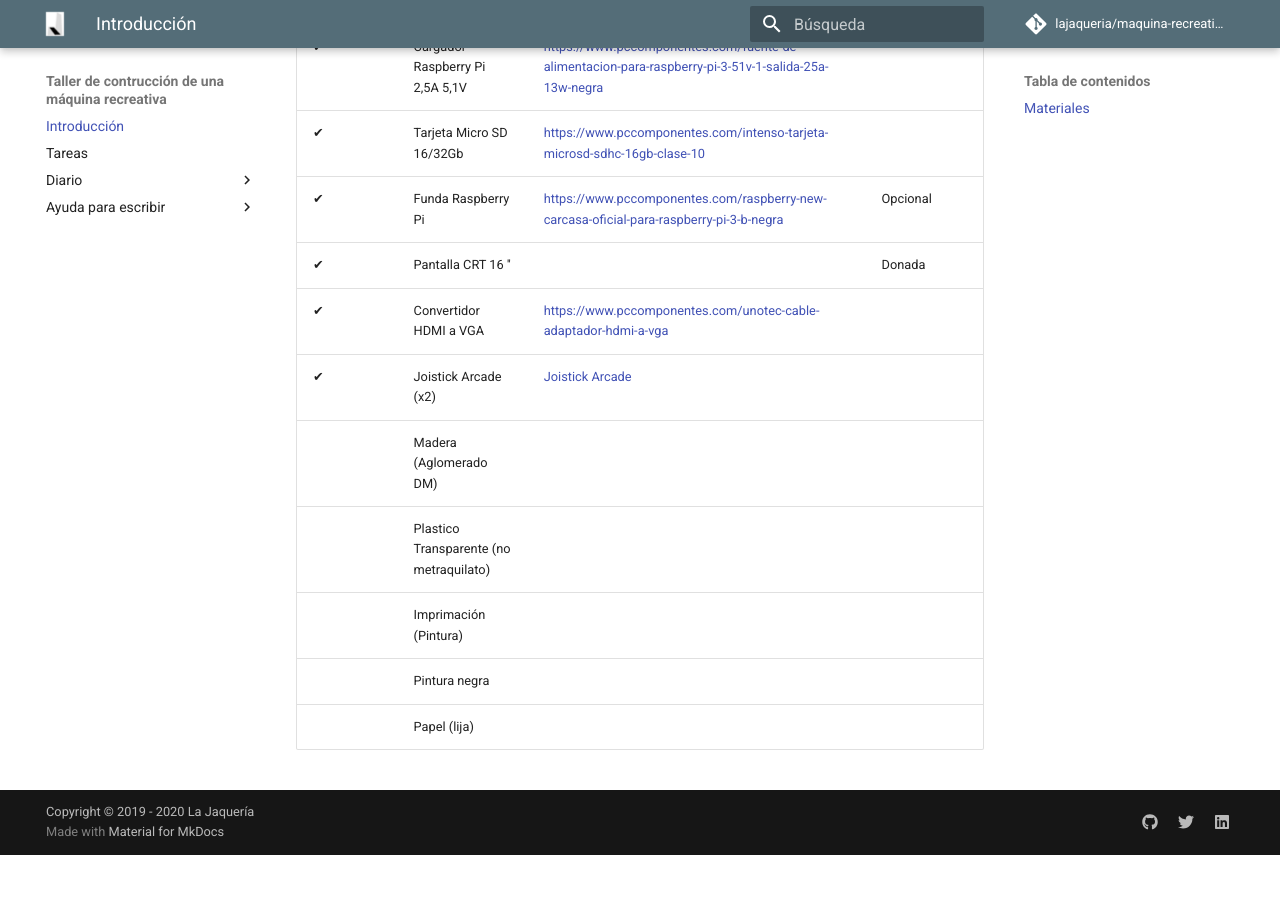
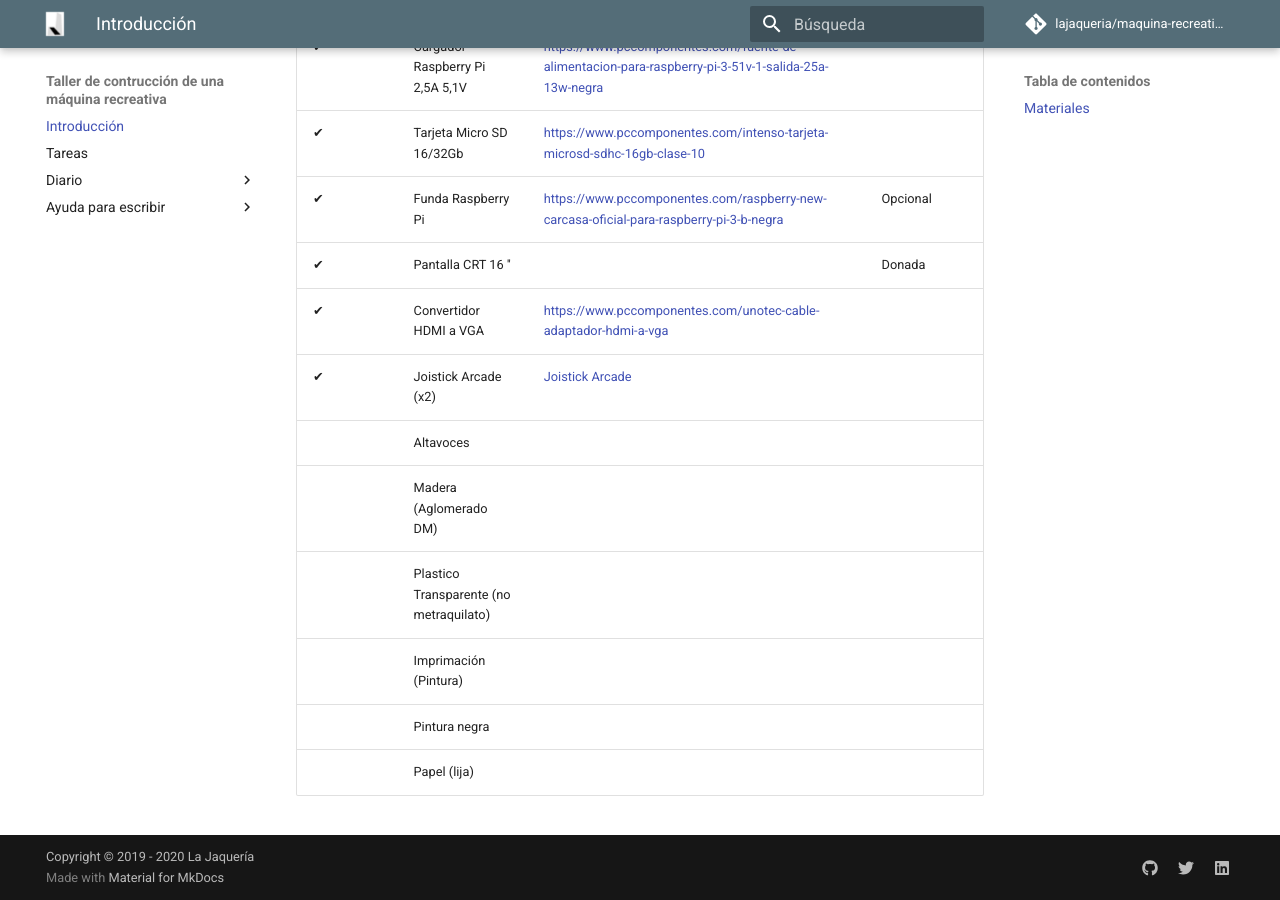
Before and after one commit to LaJaqueria/maquina-recreativa, an MkDocs documentation site: the page built from docs/index.md, in a window 1280 px wide and 900 px high, scrolled down 1194 px. Built offline with MkDocs 1.6.1 and Material for MkDocs 9.7.7, drawn with Linux system fonts in a browser that asks for light colours; comment, search, counter and statistics services are not loaded; before the commit the page ends 2049 px from its top, so only the background shows below that.

Commit message:
añadiendo altavoces como material

```diff
--- a/docs/index.md
+++ b/docs/index.md
@@ -23,6 +23,7 @@ Seguidamente se muestra una tabla con los materiales (incluyendo un enlace de co
 |      ✔      |        Pantalla CRT   16 ''       |        |       Donada        |
 |      ✔      |          Convertidor HDMI a VGA        |    [https://www.pccomponentes.com/unotec-cable-adaptador-hdmi-a-vga](https://www.pccomponentes.com/unotec-cable-adaptador-hdmi-a-vga)    |               |
 |      ✔      |        Joistick Arcade (x2)      |      [Joistick Arcade](https://es.aliexpress.com/item/33017830386.html?mb=Xv1WVKymoBpJ4a6&srcSns=Telegram&tid=white_backgroup_101&tt=sns_Other&aff_platform=default&cpt=1563470839884&sk=c4MkXBNI&aff_trace_key=738b4135c8784e8ab058a96baa667dbb-1563470839884-06516-c4MkXBNI&businessType=ProductDetail&templateId=white_backgroup_101&platform=AE&terminal_id=7937184d6c5c435bbc7e4f82defbb66a)    |    |
+|        | Altavoces   |   |   |   |
 |        | Madera (Aglomerado DM)    |    |    |
 |        |    Plastico Transparente (no metraquilato)    |    |    |
 |        |    Imprimación (Pintura)    |    |    |
```
